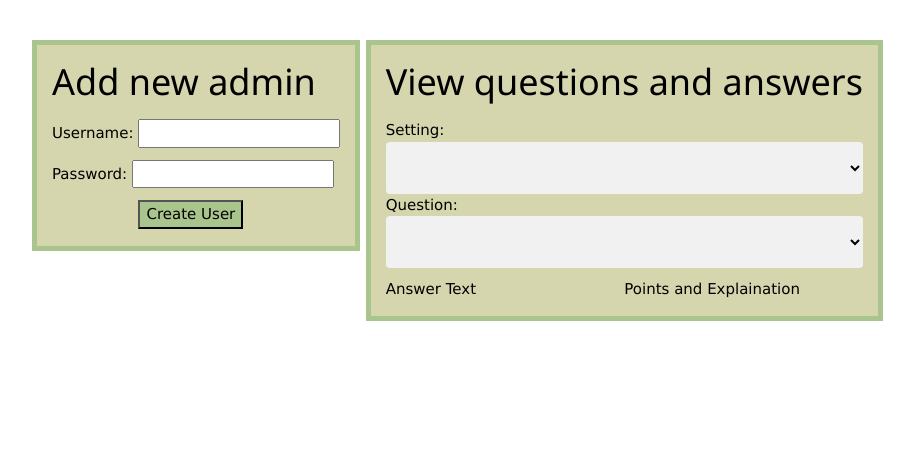
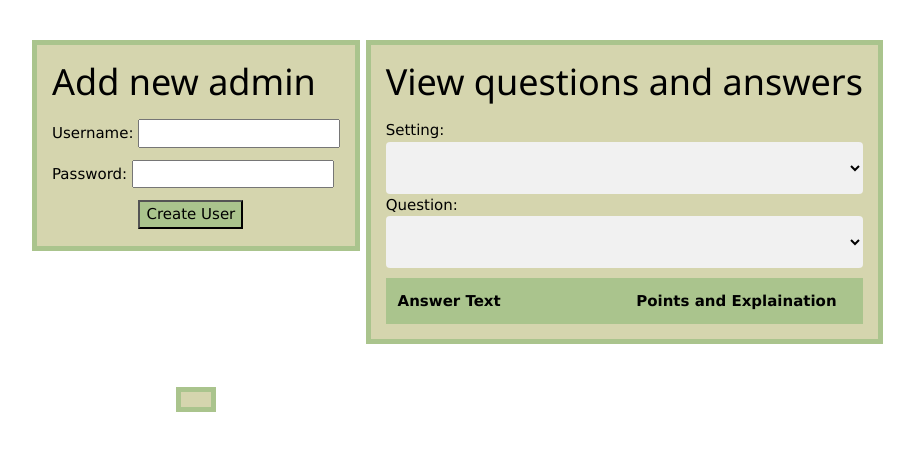
Before and after one commit to 23595/desert_ducks1, a Flask app: template templates/admin.html in a window 1280 px wide. Shown: the top 451 px of the page, without its empty margins (219-1133 px from the left). Run offline with Flask 3, Linux system fonts and the light colour scheme; the template is opened without the code that fills it: most values are stand-ins (such as "Sample title", 1, 10 or a date in 2020); lists and menus that the app fills with data are empty.

Commit message:
Styles and completed function to show questions and answers

```diff
--- a/templates/admin.html
+++ b/templates/admin.html
@@ -16,7 +16,7 @@
             display: grid;
             width: 60%;
             margin: auto;
-            grid-template-columns: 1fr 1fr 1fr;
+            grid-template-columns: 1fr 1fr;
             gap: 2%;
         }
         .admin_function{
@@ -56,6 +56,10 @@
             grid-template-columns: 1fr 1fr;
             margin: 10px 0px;
         }
+        .answer-heading{
+            padding: 5%;
+            background-color: #aac48d;
+        }
     </style>
 </head>
 <body>
@@ -86,8 +90,12 @@
                 </select>
             </form>
             <div id="answers" class="answer-grid">
-                <div>Answer Text</div><div>Points and Explaination</div>
+                <div class="answer-heading"><strong>Answer Text</strong></div>
+                <div class="answer-heading"><strong>Points and Explaination</strong></div>
             </div>
+        </div>
+        <div class="admin_function">
+            <h1></h1>
         </div>
     </div>
 <script>
@@ -99,7 +107,9 @@
         const questionSelect = document.getElementById('question');
         const selectedValue = settingSelect.value;
 
+        const answerDisplay = document.getElementById('answers');
         questionSelect.innerHTML = '<option hidden disables selected value></option>';
+        answerDisplay.innerHTML = '<div class="answer-heading"><strong>Answer Text</strong></div><div class="answer-heading"><strong>Points and Explaination</strong></div>';
 
         data[selectedValue].forEach(word => {
             let option = document.createElement('option');
@@ -117,7 +127,7 @@
         const settingMap = all_data[selectedSetting];
         const questionMap = settingMap[selectedQuestion];
 
-        answerDisplay.innerHTML = '<div>Answer Text</div><div>Points and Explaination</div>';
+        answerDisplay.innerHTML = '<div class="answer-heading"><strong>Answer Text</strong></div><div class="answer-heading"><strong>Points and Explaination</strong></div>';
 
         const fragment = document.createDocumentFragment();
 
```
